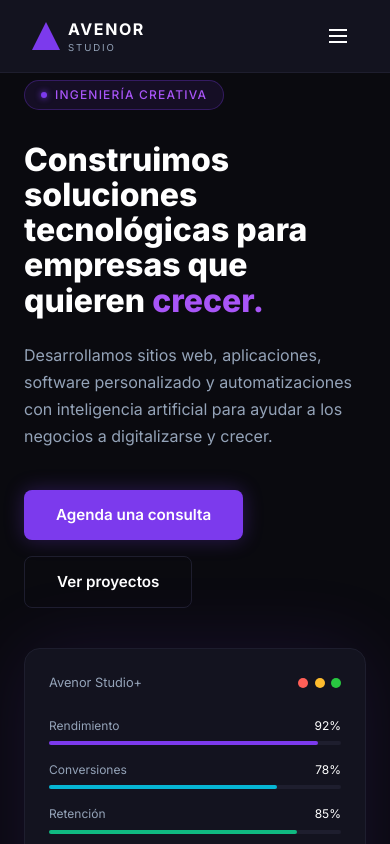
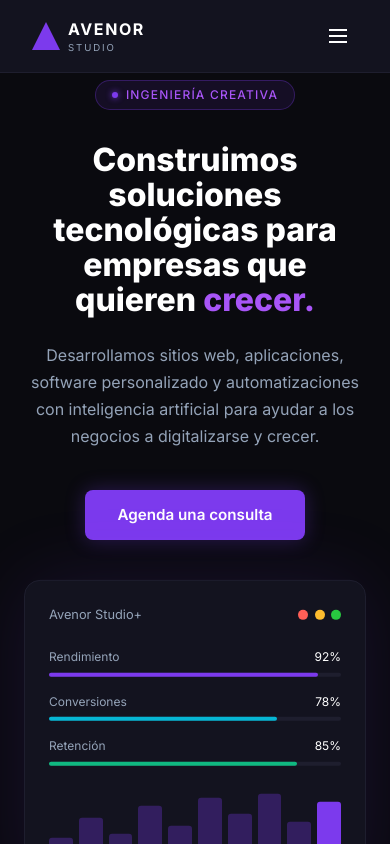
Before and after one commit to christianFiol8/avenor-studio, a Next.js app: page / in a window 390 px wide. Shown: the top 844 px of the page. Built offline with nearby package versions, Linux system fonts and the light colour scheme.

Commit message:
fix: corrección en responsividad y seccion proyectos comentada

```diff
--- a/app/globals.css
+++ b/app/globals.css
@@ -458,11 +458,28 @@ body {
     padding: 5rem 1.5rem 3rem !important;
     gap: 2rem !important;
     min-height: auto !important;
+    max-width: 100% !important;
+  }
+
+  .hero-dashboard > div {
+  max-width: 100% !important;
   }
 
   .hero-text{
     width: 100%;
     flex: none !important;
+    text-align: center;
+    display: flex;
+    flex-direction: column;
+    align-items: center;
+  }
+
+  .hero-text p {
+  max-width: 100% !important;
+  }
+
+  .hero-text > div:last-child {
+    justify-content: center;
   }
 
   .hero-dashboard{
--- a/app/page.js
+++ b/app/page.js
@@ -14,7 +14,7 @@ export default function Home() {
       <Hero />
       <Servicios />
       <Proceso />
-      <Proyectos />
+      {/* <Proyectos /> */}
       <Nosotros />
       <Contacto />
       <Footer />
--- a/components/layout/Navbar.jsx
+++ b/components/layout/Navbar.jsx
@@ -4,7 +4,6 @@ import { useState, useEffect } from "react";
 
 const navLinks = [
   { label: "Servicios", href: "#servicios" },
-  { label: "Proyectos", href: "#proyectos" },
   { label: "Nosotros", href: "#nosotros" },
 ];
 
--- a/components/sections/Hero.jsx
+++ b/components/sections/Hero.jsx
@@ -134,7 +134,7 @@ export default function Hero() {
           >
             Agenda una consulta
           </a>
-          <a
+          {/*<a
             href="#proyectos"
             style={{
               backgroundColor: "transparent",
@@ -157,7 +157,7 @@ export default function Hero() {
             }}
           >
             Ver proyectos
-          </a>
+          </a> */}
         </div>
       </div>
 
```
